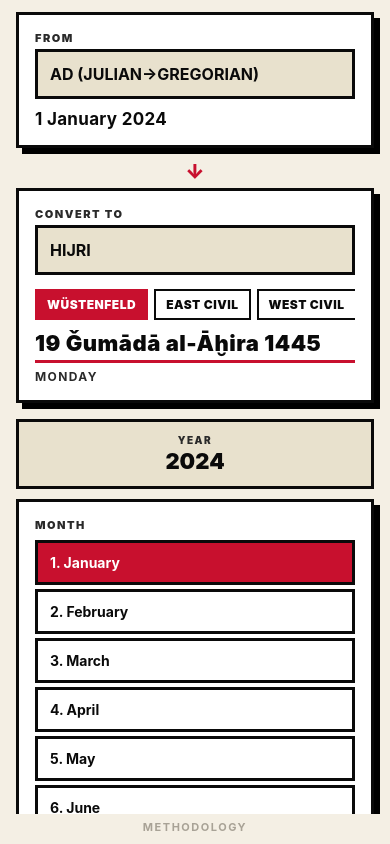
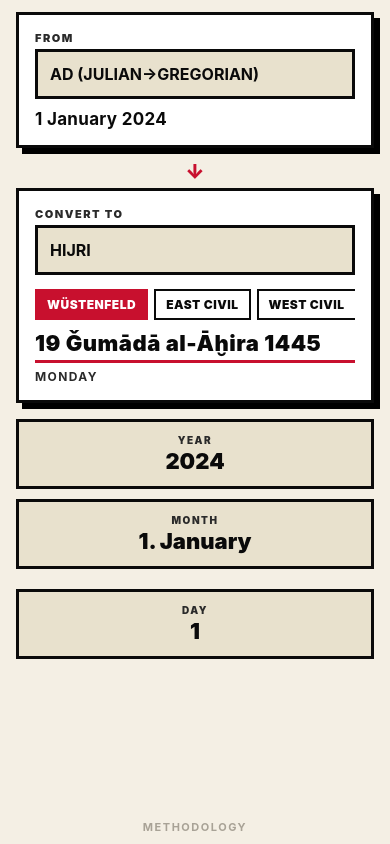
Before and after one commit to sypianski/kalkal, a React Native app in the folder mobile/: screen /Converter in a window 390 px wide. Built offline with nearby package versions, Linux system fonts and the light colour scheme.

Commit message:
chore: auto-commit changes in kalkal

```diff
--- a/mobile/src/screens/ConverterScreen.tsx
+++ b/mobile/src/screens/ConverterScreen.tsx
@@ -1,5 +1,5 @@
 import React, { useState, useCallback, useMemo } from 'react';
-import { View, Text, TouchableOpacity, ScrollView, StyleSheet } from 'react-native';
+import { View, Text, TouchableOpacity, ScrollView, StyleSheet, Modal } from 'react-native';
 import type { NativeStackScreenProps } from '@react-navigation/native-stack';
 import { useTheme } from '../theme/ThemeContext';
 import { Cal } from '../engine/cal';
@@ -36,6 +36,7 @@ export function ConverterScreen({ route, navigation }: Props) {
   const [day, setDay] = useState('1');
   const [active, setActive] = useState<ActiveField>('year');
   const [numpadVisible, setNumpadVisible] = useState(false);
+  const [monthPickerVisible, setMonthPickerVisible] = useState(false);
 
   const getSrc = useCallback((): CalendarDef | null => {
     const cal = CALENDARS[fromCal];
@@ -250,46 +251,19 @@ export function ConverterScreen({ route, navigation }: Props) {
           </Text>
         </TouchableOpacity>
 
-        {/* ─── MONTH PICKER (vertical list) ─── */}
-        <BrutalistCard>
-          <Text style={[styles.sectionLabel, { color: theme.colors.textSecondary }]}>{T.month}</Text>
-          {monthItems.map(({ num, name }) => {
-            const isActive = month === num;
-            return (
-              <TouchableOpacity
-                key={num}
-                style={[
-                  styles.monthItem,
-                  { borderColor: theme.colors.border, borderWidth: theme.borderWidth, borderRadius: theme.borderRadius },
-                  isActive && { backgroundColor: theme.colors.accent },
-                ]}
-                onPress={() => setMonth(num)}
-              >
-                <Text
-                  style={[
-                    styles.monthItemName,
-                    { color: isActive ? (isBrut ? theme.colors.accentText : theme.colors.text) : theme.colors.text },
-                  ]}
-                  numberOfLines={1}
-                >
-                  {num}. {name}
-                </Text>
-              </TouchableOpacity>
-            );
-          })}
-          <TouchableOpacity
-            style={[
-              styles.wholeYearBtn,
-              { borderColor: theme.colors.border, borderWidth: theme.borderWidth, borderRadius: theme.borderRadius },
-              month === null && { backgroundColor: theme.colors.accent },
-            ]}
-            onPress={() => setMonth(null)}
-          >
-            <Text style={[styles.monthItemName, { color: month === null ? (isBrut ? theme.colors.accentText : theme.colors.text) : theme.colors.textSecondary }]}>
-              {T.wholeYear || 'Whole year'}
-            </Text>
-          </TouchableOpacity>
-        </BrutalistCard>
+        {/* ─── MONTH DROPDOWN ─── */}
+        <TouchableOpacity
+          style={[styles.fieldBox, fieldBoxStyle(false), { marginBottom: 10 }]}
+          onPress={() => setMonthPickerVisible(true)}
+          activeOpacity={0.7}
+        >
+          <Text style={[styles.fieldLabel, { color: theme.colors.textSecondary }]}>{T.month}</Text>
+          <Text style={[styles.fieldValue, { color: theme.colors.text }]} numberOfLines={1}>
+            {month === null
+              ? (T.wholeYear || 'Whole year')
+              : (monthNames[(month ?? 1) - 1] ? `${month}. ${monthNames[month - 1]}` : '\u2014')}
+          </Text>
+        </TouchableOpacity>
 
         {/* ─── DAY FIELD ─── */}
         <TouchableOpacity
@@ -345,6 +319,59 @@ export function ConverterScreen({ route, navigation }: Props) {
         </View>
       )}
 
+      {/* ─── MONTH PICKER MODAL ─── */}
+      <Modal visible={monthPickerVisible} animationType="slide" presentationStyle="pageSheet" onRequestClose={() => setMonthPickerVisible(false)}>
+        <View style={[styles.modal, { backgroundColor: theme.colors.background }]}>
+          <View style={[
+            styles.modalHeader,
+            isBrut && { backgroundColor: '#000', paddingTop: 16, paddingBottom: 16 }
+          ]}>
+            <Text style={[styles.modalTitle, { color: isBrut ? '#fff' : theme.colors.text }]}>{T.month}</Text>
+            <TouchableOpacity onPress={() => setMonthPickerVisible(false)}>
+              <Text style={[styles.closeBtn, { color: theme.colors.accent }]}>{T.doneLabel}</Text>
+            </TouchableOpacity>
+          </View>
+          <ScrollView style={{ flex: 1 }} contentContainerStyle={{ padding: 16 }}>
+            {monthItems.map(({ num, name }) => {
+              const isActive = month === num;
+              return (
+                <TouchableOpacity
+                  key={num}
+                  style={[
+                    styles.monthItem,
+                    { borderColor: theme.colors.border, borderWidth: theme.borderWidth, borderRadius: theme.borderRadius },
+                    isActive && { backgroundColor: theme.colors.accent },
+                  ]}
+                  onPress={() => { setMonth(num); setMonthPickerVisible(false); }}
+                >
+                  <Text
+                    style={[
+                      styles.monthItemName,
+                      { color: isActive ? (isBrut ? theme.colors.accentText : theme.colors.text) : theme.colors.text },
+                    ]}
+                    numberOfLines={1}
+                  >
+                    {num}. {name}
+                  </Text>
+                </TouchableOpacity>
+              );
+            })}
+            <TouchableOpacity
+              style={[
+                styles.wholeYearBtn,
+                { borderColor: theme.colors.border, borderWidth: theme.borderWidth, borderRadius: theme.borderRadius },
+                month === null && { backgroundColor: theme.colors.accent },
+              ]}
+              onPress={() => { setMonth(null); setMonthPickerVisible(false); }}
+            >
+              <Text style={[styles.monthItemName, { color: month === null ? (isBrut ? theme.colors.accentText : theme.colors.text) : theme.colors.textSecondary }]}>
+                {T.wholeYear || 'Whole year'}
+              </Text>
+            </TouchableOpacity>
+          </ScrollView>
+        </View>
+      </Modal>
+
       {/* ─── INFO BUTTON (muted, bottom) ─── */}
       <TouchableOpacity onPress={openInfo} style={styles.infoBtn} hitSlop={{ top: 8, bottom: 8, left: 20, right: 20 }}>
         <Text style={[styles.infoBtnText, { color: theme.colors.textMuted }]}>
@@ -395,4 +422,10 @@ const styles = StyleSheet.create({
   // Info button
   infoBtn: { alignItems: 'center', paddingVertical: 6, paddingBottom: 10 },
   infoBtnText: { fontSize: 11, fontWeight: '700', textTransform: 'uppercase', letterSpacing: 1.5, opacity: 0.55 },
+
+  // Month picker modal
+  modal: { flex: 1, paddingTop: 16 },
+  modalHeader: { flexDirection: 'row', justifyContent: 'space-between', alignItems: 'center', paddingHorizontal: 16, paddingBottom: 12 },
+  modalTitle: { fontSize: 20, fontWeight: '900', textTransform: 'uppercase', letterSpacing: 1 },
+  closeBtn: { fontSize: 17, fontWeight: '700' },
 });
```
Also changed, not shown: 2 other files (tests, documents, lock files or other folders).
